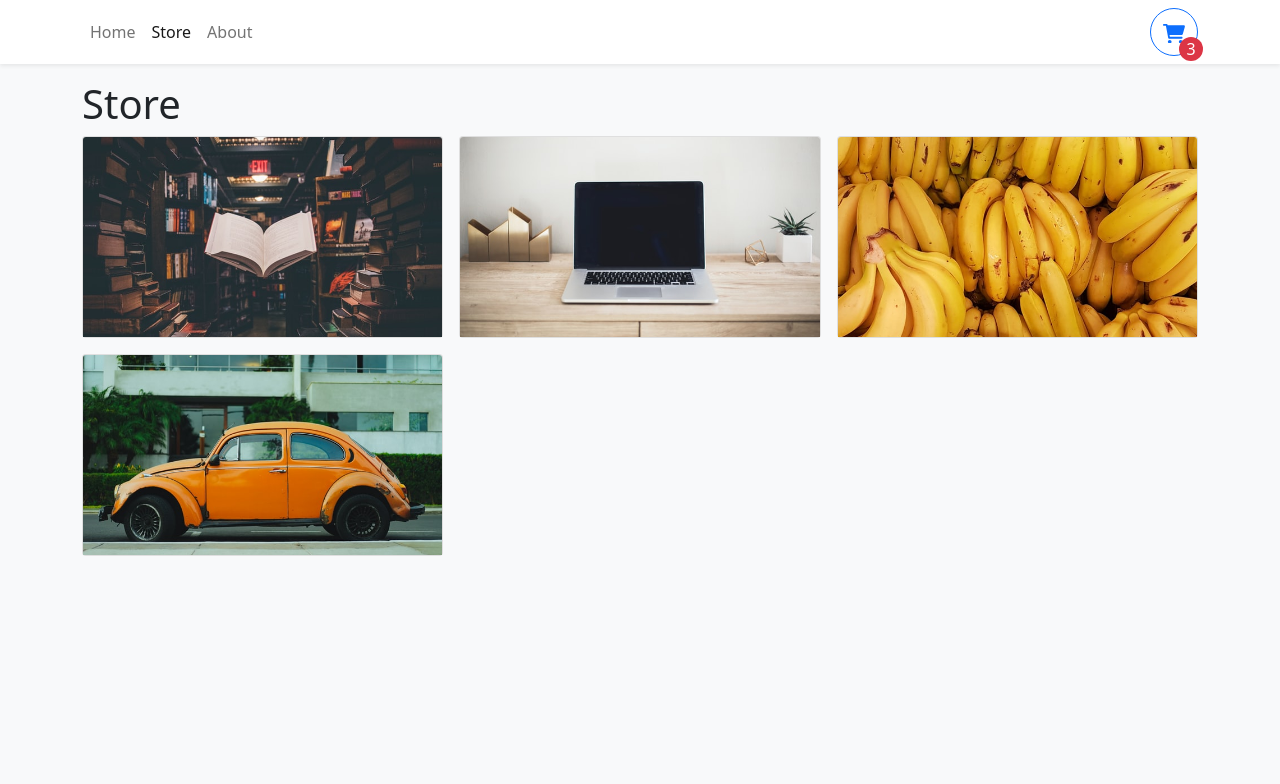
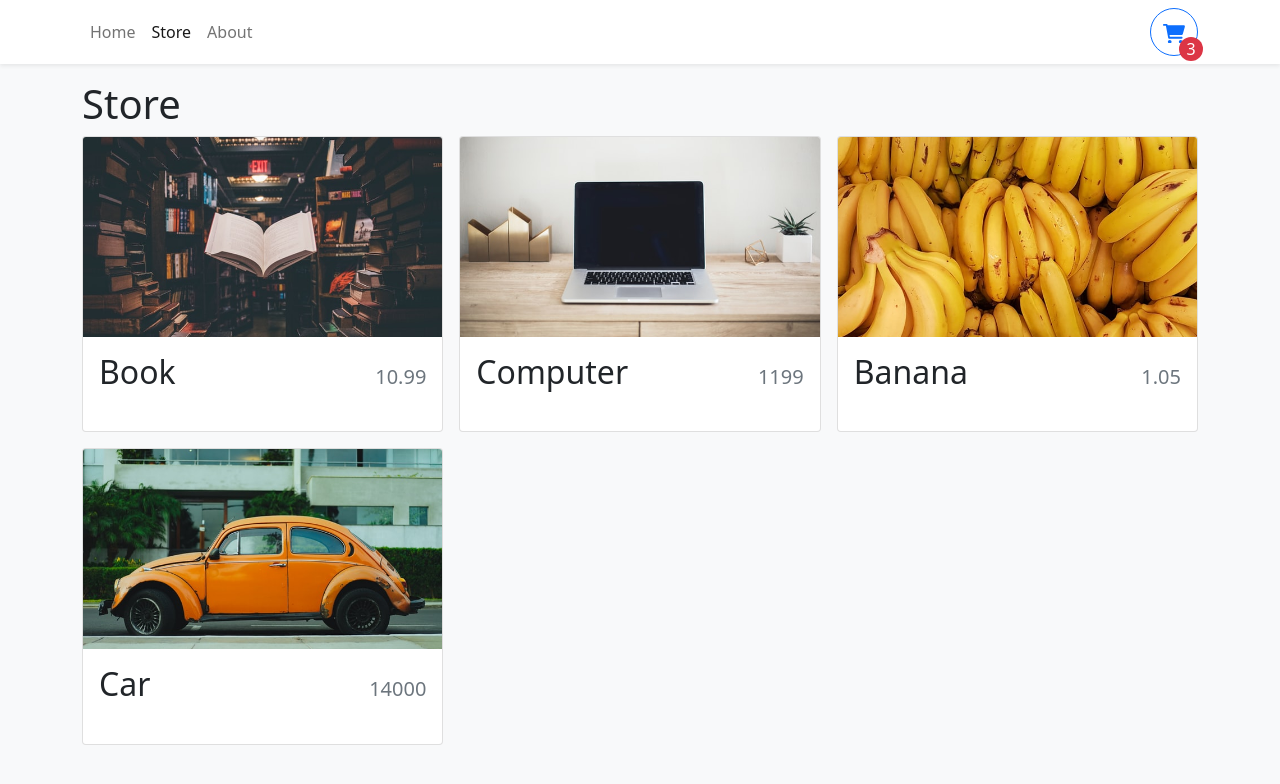
Before and after one commit to Chen-Stefan/shopping_cart, a React (Create React App) app in the folder shopcart/: page /store in a window 1280 px wide. Shown: the top 784 px of the page. Built offline with nearby package versions, Linux system fonts and the light colour scheme.

Commit message:
Create card body to display item name and price

```diff
--- a/shopcart/src/components/StoreItem.tsx
+++ b/shopcart/src/components/StoreItem.tsx
@@ -16,6 +16,12 @@
         height="200px"
         style={{ objectFit: "cover" }}
       />
+      <Card.Body className="d-flex flex-column">
+        <Card.Title className='d-flex justify-content-between align-items-baseline mb-4'>
+          <span className="fs-2">{name}</span>
+          <span className="ms-2 text-muted">{price}</span>
+        </Card.Title>
+      </Card.Body>
     </Card>
   );
 }
```
